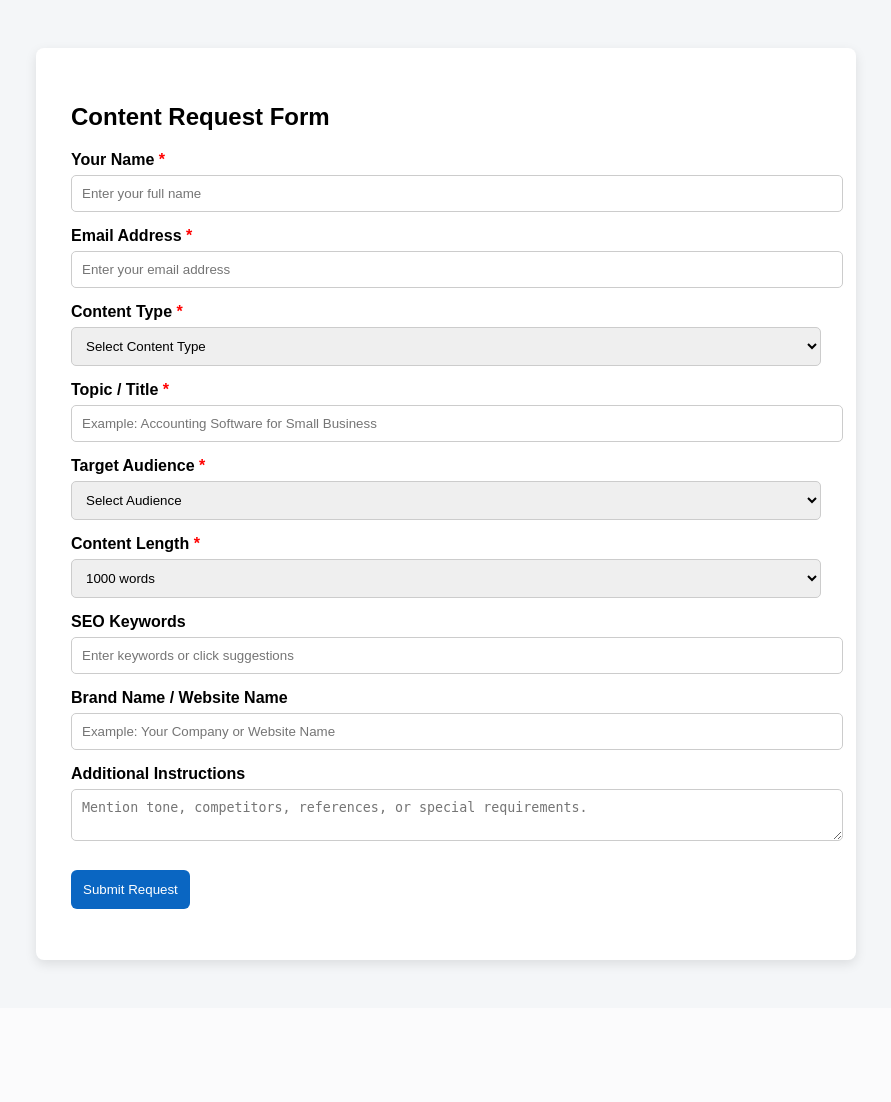
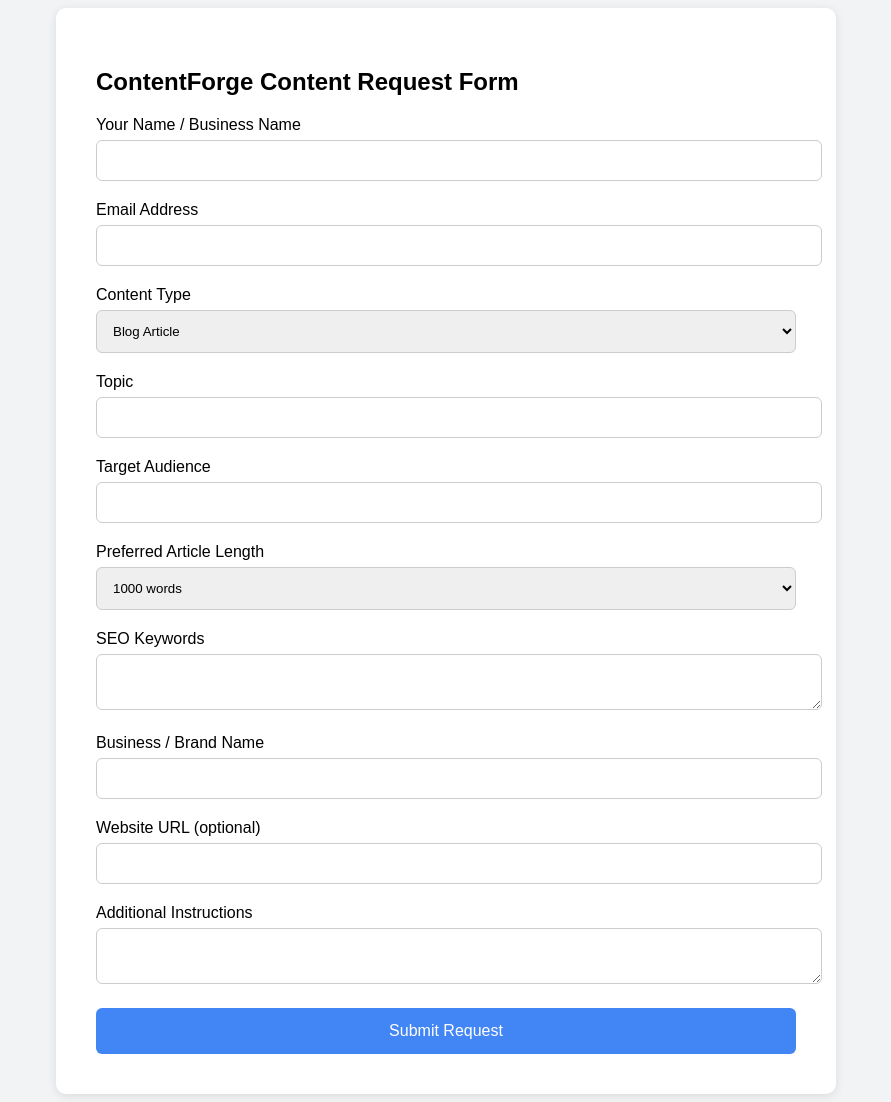
Before and after one commit to Manojg4599/blog-system-clean, a Flask app: page / in a window 1280 px wide. Shown: the whole page, without its empty margins (194-1085 px from the left). Before the commit the page ends 968 px from the top, so only its background shows below. Run offline with Flask 3, Linux system fonts and the light colour scheme; some libraries are stand-ins or nearby versions.

Commit message:
Update index.html

```diff
--- a/templates/index.html
+++ b/templates/index.html
@@ -1,6 +1,5 @@
 <!DOCTYPE html>
 <html>
-
 <head>
 
 <title>ContentForge Content Request</title>
@@ -9,62 +8,66 @@
 
 body{
 font-family:Arial;
-background:#f4f6f8;
-padding:40px;
+background:#f1f3f4;
 }
 
 .container{
-max-width:750px;
+
+width:700px;
 margin:auto;
 background:white;
-padding:35px;
-border-radius:8px;
-box-shadow:0 4px 12px rgba(0,0,0,0.1);
-}
+padding:40px;
+border-radius:10px;
+box-shadow:0 2px 10px rgba(0,0,0,0.1)
 
-label{
-font-weight:bold;
-display:block;
-margin-top:15px;
-}
-
-.required{
-color:red;
 }
 
 input,select,textarea{
+
 width:100%;
-padding:10px;
+padding:12px;
 margin-top:6px;
-border-radius:5px;
-border:1px solid #ccc;
+margin-bottom:20px;
+border-radius:6px;
+border:1px solid #ccc
+
 }
 
 button{
-margin-top:25px;
-padding:12px;
-background:#0a66c2;
+
+background:#4285f4;
 color:white;
 border:none;
+padding:14px;
+width:100%;
+font-size:16px;
 border-radius:6px;
-cursor:pointer;
+cursor:pointer
+
 }
 
 button:hover{
-background:#004182;
+background:#2f6ad9
 }
 
-.keyword{
-display:inline-block;
-background:#e6f0ff;
-padding:6px 10px;
-margin:4px;
-border-radius:4px;
-cursor:pointer;
+.success{
+
+background:#e6f4ea;
+padding:15px;
+border-radius:6px;
+margin-top:20px;
+display:none
+
 }
 
-.keyword:hover{
-background:#cce0ff;
+.error{
+
+background:#fce8e6;
+padding:15px;
+border-radius:6px;
+margin-top:20px;
+display:none
+
 }
 
 </style>
@@ -75,173 +78,113 @@ background:#cce0ff;
 
 <div class="container">
 
-<h2>Content Request Form</h2>
+<h2>ContentForge Content Request Form</h2>
 
-<form id="contentForm">
+<label>Your Name / Business Name</label>
+<input id="name">
 
-<label>Your Name <span class="required">*</span></label>
-<input name="name" placeholder="Enter your full name" required>
+<label>Email Address</label>
+<input id="email">
 
-<label>Email Address <span class="required">*</span></label>
-<input name="email" type="email" placeholder="Enter your email address" required>
+<label>Content Type</label>
 
-<label>Content Type <span class="required">*</span></label>
-
-<select name="type" required>
-
-<option value="">Select Content Type</option>
+<select id="type">
 
 <option>Blog Article</option>
 <option>SEO Landing Page</option>
 <option>Comparison Page</option>
-<option>Tool Page</option>
-<option>Directory Page</option>
-<option>Essay</option>
-<option>Speech</option>
-<option>Debate Script</option>
-<option>Official Letter</option>
+<option>Educational Guide</option>
 <option>FAQ Page</option>
-<option>Educational Guide</option>
 
 </select>
 
 
-<label>Topic / Title <span class="required">*</span></label>
+<label>Topic</label>
+<input id="topic">
 
-<input id="topic" name="topic" placeholder="Example: Accounting Software for Small Business" required>
+<label>Target Audience</label>
+<input id="audience">
 
-
-<label>Target Audience <span class="required">*</span></label>
-
-<select name="audience" required>
-
-<option value="">Select Audience</option>
-
-<option>Business Owners</option>
-<option>Startup Founders</option>
-<option>Marketing Professionals</option>
-<option>Students</option>
-<option>General Consumers</option>
-<option>Industry Experts</option>
-<option>Government / Policy Audience</option>
-<option value="custom">Custom Audience</option>
-
-</select>
-
-
-<label>Content Length <span class="required">*</span></label>
-
-<select name="length" required>
-
+<label>Preferred Article Length</label>
+<select id="length">
 <option>1000 words</option>
 <option>1500 words</option>
 <option>2000 words</option>
-<option>3000+ words</option>
-
 </select>
 
+<label>SEO Keywords</label>
+<textarea id="keywords"></textarea>
 
-<label>SEO Keywords</label>
+<label>Business / Brand Name</label>
+<input id="brand">
 
-<input id="keywords" name="keywords" placeholder="Enter keywords or click suggestions">
+<label>Website URL (optional)</label>
+<input id="website">
 
-<div id="keywordSuggestions"></div>
+<label>Additional Instructions</label>
+<textarea id="details"></textarea>
 
 
-<label>Brand Name / Website Name</label>
+<button onclick="submitForm()">Submit Request</button>
 
-<input name="brand" placeholder="Example: Your Company or Website Name">
+<div class="success" id="success">Request submitted successfully. Please check your email.</div>
 
-
-<label>Additional Instructions</label>
-
-<textarea name="details" placeholder="Mention tone, competitors, references, or special requirements."></textarea>
-
-
-<button type="submit">Submit Request</button>
-
-</form>
-
-<p id="response"></p>
+<div class="error" id="error"></div>
 
 </div>
 
 
 <script>
 
-document.getElementById("topic").addEventListener("blur", async function(){
+function submitForm(){
 
-const topic=this.value;
+let data={
 
-if(!topic) return;
+name:document.getElementById("name").value,
+email:document.getElementById("email").value,
+type:document.getElementById("type").value,
+topic:document.getElementById("topic").value,
+audience:document.getElementById("audience").value,
+length:document.getElementById("length").value,
+keywords:document.getElementById("keywords").value,
+brand:document.getElementById("brand").value,
+website:document.getElementById("website").value,
+details:document.getElementById("details").value
 
-const res=await fetch("/keywords",{
+}
+
+fetch("/submit",{
 
 method:"POST",
-
-headers:{
-"Content-Type":"application/json"
-},
-
-body:JSON.stringify({topic:topic})
-
-});
-
-const data=await res.json();
-
-const container=document.getElementById("keywordSuggestions");
-
-container.innerHTML="";
-
-data.keywords.forEach(k=>{
-
-const span=document.createElement("span");
-
-span.className="keyword";
-
-span.innerText=k;
-
-span.onclick=function(){
-
-const box=document.getElementById("keywords");
-
-box.value=box.value+" "+k;
-
-};
-
-container.appendChild(span);
-
-});
-
-});
-
-
-document.getElementById("contentForm").onsubmit=async function(e){
-
-e.preventDefault();
-
-const form=new FormData(this);
-
-const data=Object.fromEntries(form.entries());
-
-const res=await fetch("/submit",{
-
-method:"POST",
-
 headers:{"Content-Type":"application/json"},
-
 body:JSON.stringify(data)
 
-});
+})
 
-const result=await res.json();
+.then(res=>res.json())
 
-document.getElementById("response").innerText=result.message;
+.then(data=>{
 
-};
+if(data.success){
+
+document.getElementById("success").style.display="block"
+
+}
+
+if(data.error){
+
+let e=document.getElementById("error")
+
+e.style.display="block"
+e.innerText=data.error
+
+}
+
+})
+
+}
 
 </script>
 
 </body>
-
 </html>
```
